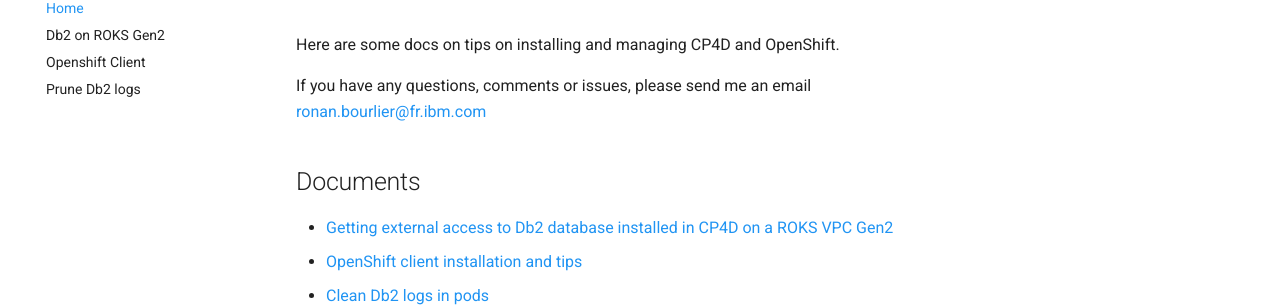
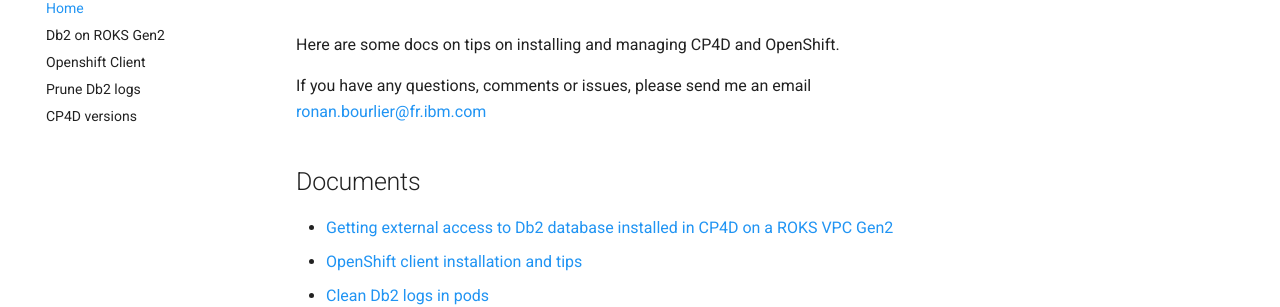
Before and after one commit to ronanb3/cp4d-ocp-tips, an MkDocs documentation site: the page built from docs/index.md, in a window 1280 px wide. Shown: the part 148-455 px from the top of the page. Built offline with MkDocs 1.6.1 and Material for MkDocs 9.7.7, drawn with Linux system fonts in a browser that asks for light colours.

Commit message:
cp4d version in index.md

```diff
--- a/mkdocs.yml
+++ b/mkdocs.yml
@@ -13,6 +13,7 @@
     - Db2 on ROKS Gen2 : db2-roks.md
     - Openshift Client : oc-client-install.md
     - Prune Db2 logs : db2-prune-logs.md
+    - CP4D versions : cp4d-version.md
 markdown_extensions:
     - attr_list
 extra:
```
